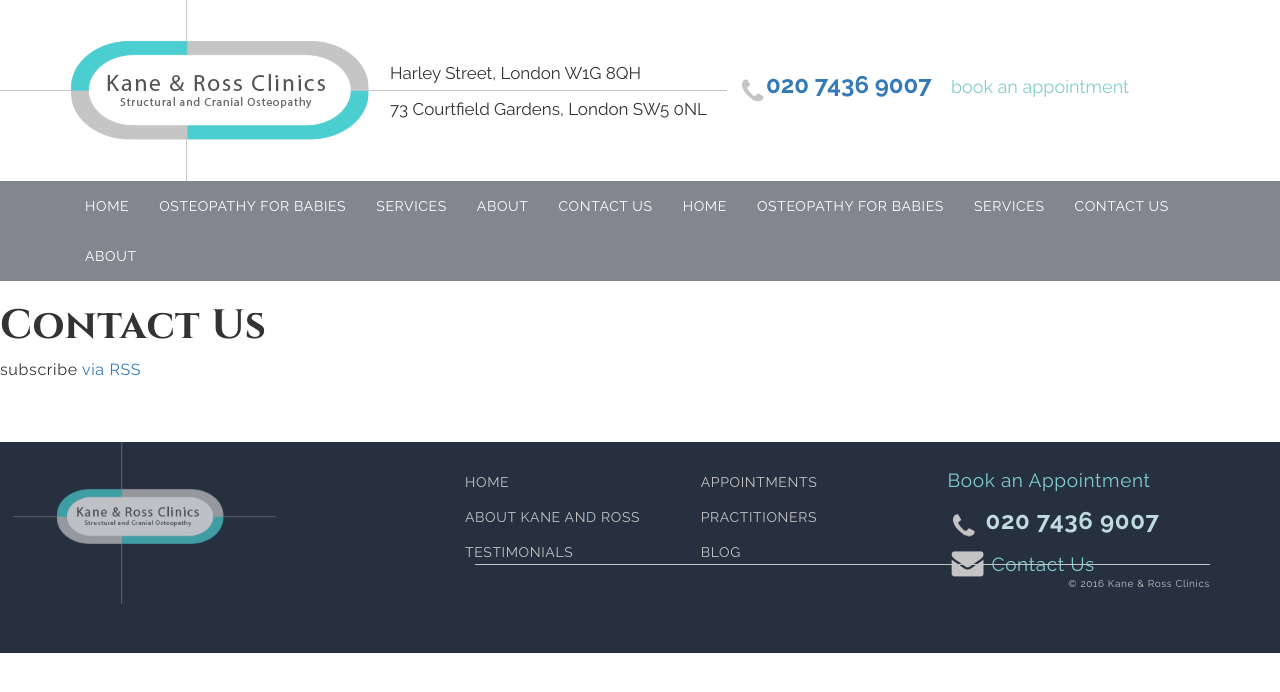
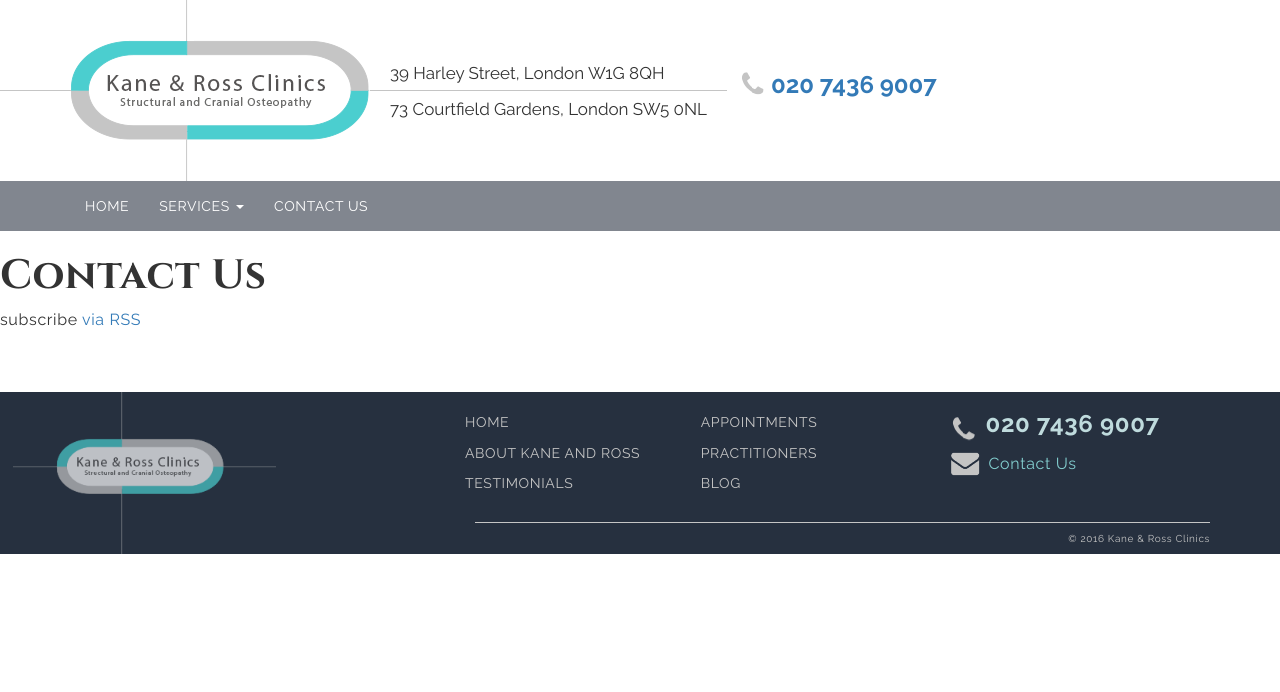
Before and after one commit to bmango/kane, a Jekyll site: the page built from contact.html, in a window 1280 px wide. Shown: the top 692 px of the page. Built offline with Jekyll 4.4.1, drawn with Linux system fonts in a browser that asks for light colours; nearby versions of some CDN libraries.

Commit message:
babies.html and some mobile optimisation

```diff
--- a/_includes/footer.html
+++ b/_includes/footer.html
@@ -17,7 +17,6 @@
       </div>
       <div class="col-md-3">
         <div class="footer-links">
-          <a class="appointment" href="appointments.html">Book an Appointment</a>
           <a class="phone" href="tel:+4420 7436 9007">020 7436 9007</a>
           <a class="mail" href="mailto:info@kaneandrss.co.uk">Contact Us</a>
         </div>
--- a/_includes/header.html
+++ b/_includes/header.html
@@ -8,12 +8,12 @@
         </div>
         <div id="contact" class="clearfix">
           <div id="address">
-            <p class="address">Harley Street, London W1G 8QH</p>
+            <p class="address">39 Harley Street, London W1G 8QH</p>
             <p class="address">73 Courtfield Gardens, London SW5 0NL</p>
           </div>
           <div id="tel">
             <div class="td">
-              <p><a class="phone" href="tel:+4420 7436 9007">020 7436 9007</a> <a class="book" href="/appointments.html" title="Book an appointment">book an appointment</a></p>
+              <p><a class="phone" href="tel:+4420 7436 9007">020 7436 9007</a></p>
             </div>
           </div>
         </div>
@@ -34,30 +34,15 @@
       <div class="collapse navbar-collapse" id="bs-example-navbar-collapse-1">
         <div class="container">
           <ul class="nav navbar-nav">
-            {% assign pages = site.pages | sort:"order"  %}
-            {% for p in pages %}
-            {% if p.title %}
-            <li><a class="page-link" href="{{ p.url | relative_url }}">{{ p.title | escape }}</a></li>
-            {% endif %}
-            {% endfor %}
-
-              <li><a class="page-link" href="/">Home</a></li>
-
-
-
-              <li><a class="page-link" href="/babies.html">Osteopathy for Babies</a></li>
-
-
-
-              <li><a class="page-link" href="/services.html">Services</a></li>
-
-
-
-              <li><a class="page-link" href="/contact.html">Contact Us</a></li>
-
-
-
-              <li><a class="page-link" href="/about/">About</a></li>
+            <li><a class="page-link" href="/">Home</a></li>
+            <li>
+              <a href="/services.html" class="page-link">Services <b class="caret"></b></a>
+              <ul class="dropdown-menu">
+                <li><a class="page-link" href="/backpain.html">Back Pain</a></li>
+                <li><a class="page-link" href="/babies.html">Osteopathy for Babies</a></li>
+              </ul>
+            </li>
+            <li><a class="page-link" href="/contact.html">Contact Us</a></li>
           </ul>
         </div>
       </div>
--- a/_layouts/home.html
+++ b/_layouts/home.html
@@ -51,6 +51,7 @@
     <p>For more than a decade our osteopathy clinics have provided the highest standards</p>
     <p>of osteopathic care for people throughout London.</p>
   </section>
+  {% include testimonials.html %}
   <section class="our-services">
     <div class="container">
       <h2 class="header-lines">Our Services</h2>
@@ -96,7 +97,6 @@
       </div>
     </div>
   </section>
-  {% include testimonials.html %}
 
   <section id="video">
     <div class="video-wrapper">
--- a/assets/stylesheets/style.scss
+++ b/assets/stylesheets/style.scss
@@ -30,6 +30,10 @@
   background: url("/assets/images/Banner-line.png") no-repeat 0 90px;
   letter-spacing: 0;
 
+  @media (max-width: $screen-md-min) {
+    background-repeat: repeat-x;
+  }
+
   #logo {
     width: 300px;
     float: left;
@@ -42,9 +46,9 @@
       float: left;
       background: #fff;
       font-size: 1.0625em;
-      height: 181px;
+      //height: 181px;
       box-sizing: border-box;
-      padding: 61px 0;
+      padding: 61px 0 0;
 
       p.address {
         padding: 0 20px 6px;
@@ -59,22 +63,20 @@
     }
 
     #tel {
-      float: left;
-      background: #fff;
-      height: 181px;
-      display: table;
-      background: #fff url("/assets/images/telephone.png") 10px center no-repeat;
-      padding: 0 0 0 39px;
+
+      @media (min-width: $screen-md-min) {
+        float: left;
+        background: #fff;
+        height: 181px;
+        display: table;
+      }
 
       .phone {
         font-weight: bold;
         font-size: 1.5em;
         margin-right: 15px;
-      }
-
-      .book {
-        color: $green;
-        font-size: 1.125em;
+        background: #fff url("/assets/images/telephone.png") 10px center no-repeat;
+        padding: 0 0 0 44px;
       }
     }
   }
@@ -96,11 +98,20 @@
   margin-bottom: 0;
   position: relative;
   z-index: 99;
-  background: rgba(38,48,63, 0.58);
   border: none;
   border-radius: 0;
   text-transform: uppercase;
-  font-size: 0.875em;
+
+  @media (max-width: $screen-sm-min) {
+    background: #777;
+  }
+  @media (min-width: $screen-sm-min) {
+    background: rgba(38,48,63, 0.58);
+  }
+
+    ul li a {
+    font-size: 0.875em;
+  }
 
   ul.navbar-nav {
     > li {
@@ -109,6 +120,41 @@
 
         &:hover {
           color: $beige;
+        }
+      }
+
+      &:hover {
+        @media (min-width: $screen-sm-min) {
+          ul.dropdown-menu {
+            display: block;
+          }
+        }
+      }
+
+      > ul {
+        background: #e7e7e7;
+        padding: 0;
+
+        @media (max-width: $screen-sm-min) {
+          display: block;
+          position: static;
+          float: none;
+          background: none;
+          border: none;
+          box-shadow: none;
+
+          li a {
+            background: inherit;
+            color: #fff;
+          }
+        }
+        @media (min-width: $screen-sm-min) {
+          li {
+            a {
+              color: #000;
+              padding: 6px 10px;
+            }
+          }
         }
       }
     }
@@ -132,6 +178,13 @@
   background: $light-beige;
 }
 
+@media (min-width: 767px) {
+  .navbar-nav .dropdown-menu .caret {
+    transform: rotate(-90deg);
+  }
+}
+
+
 body.home {
   h1 {
     font-size: 1.375em;
@@ -141,7 +194,7 @@
 
   #home-header {
     text-align: center;
-    padding-bottom: 60px;
+    margin-bottom: 30px;
   }
 
   .our-services {
@@ -396,7 +449,7 @@
 footer.site-footer {
   background: $dark-blue;
   margin: 60px 0 0;
-  min-height: 211px;
+  //min-height: 211px;
   color: #c4c4c4;
 
   img.footer-logo {
@@ -417,7 +470,7 @@
 
   ul.nav {
     display: block;
-    padding: 25px 0;
+    padding: 15px 0 5px;
     column-count: 2;
     font-size: 0.875em;
 
@@ -426,7 +479,7 @@
         color: #c4c4c4;
         text-transform: uppercase;
         padding: 5px 5px 0;
-        margin: 0 0 .7em;
+        margin: 0 0 .4em;
 
         &:hover {
           background: none;
@@ -437,10 +490,10 @@
   }
 
   .footer-links {
-    padding: 25px 0 0;
+    padding: 15px 0 0;
 
     a {
-      margin: 0 0 10px;
+      margin: 0 0 2px;
 
       &:nth-child(odd) {
         font-size: 1.1875em;
@@ -454,25 +507,28 @@
         font-size: 1.5em;
         font-weight: 900;
         background: url("/assets/images/telephone.png") 0 8px no-repeat;
-        padding: 0 0 0 38px;
+        padding: 3px 0 3px 38px;
         color: #bfdbdd;
+        margin-bottom: 8px;
+        line-height: 1.2;
       }
 
       &.mail {
         background: url("/assets/images/fa-envelope.png") no-repeat top left;
-        padding: 3px 0 2px 44px;
-        background-size: 40px;
+        padding: 3px 0 2px 41px;
+        background-size: 35px;
       }
     }
   }
 
   .footer-line {
-    margin-top: -40px;
+    margin-top: -32px;
 
     p:first-child {
       border-top: 1px solid #c5c5c5;
-      padding-top: 12px;
+      padding-top: 9px;
       margin-left: 15px;
+      margin-bottom: 5px;
 
       font-size: 0.625em;
       color: #c4c4c4;
--- a/services.html
+++ b/services.html
@@ -70,7 +70,7 @@
           <p>General check-up, neck pain, pelvic floor pain, rib pain, back pain</p>
         </div>
         <div class="col-md-4">
-          <img src="/assets/images/ServicesGeneral.png" width="111" height="111" />
+          <img src="/assets/images/ServicesBabies.png" width="111" height="111" />
           <h3>Flat Head Syndrome / Plagiocephaly</h3>
           <p></p>
         </div>
```
Also changed, not shown: assets/javascripts/script.js (added, +18 -0 lines), backpain.html (added, +48 -0 lines).
